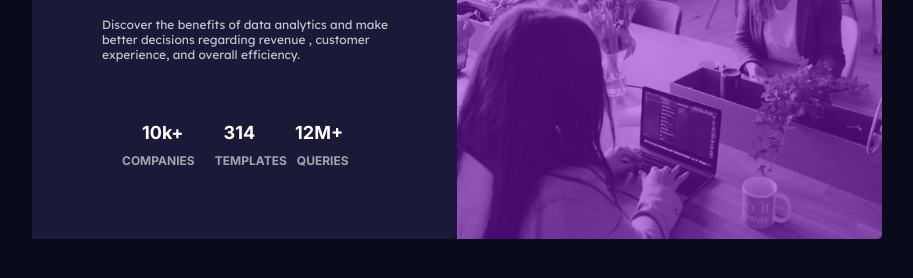
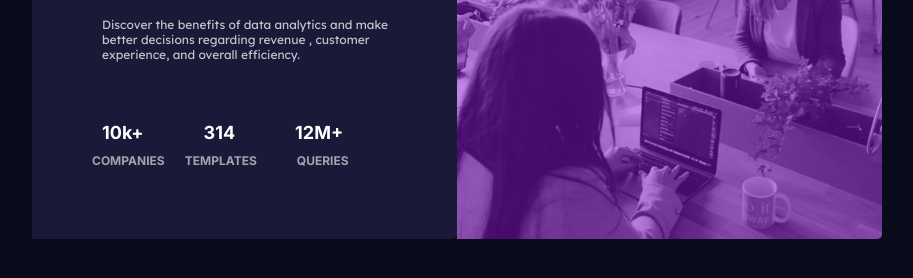
Before and after one commit to Mohammad-Mahfoud/Stats-preview-card-component, a plain HTML site: page index.html in a window 1280 px wide. Shown: the part 336-614 px from the top of the page, without its empty margins (183-1096 px from the left). Drawn offline with Linux system fonts and the light colour scheme.

Commit message:
final result

```diff
--- a/index.html
+++ b/index.html
@@ -25,21 +25,11 @@
 
      <div class="values">
 
-     <p class="p2"><span class="s">10k+</span> </p>
+     <p class="p2"><span class="s">10k+</span></p>
 
      <p class="p2"><span class="spaces"> 314</span></p>
 
      <p class="p2"><span class="spacess">12M+</span></p>
-
-
-    </div>
-
-
-
-
-
-
-          <div class="stuff">
 
 
         <p class="p3"><span class="hole">COMPANIES</span></p>
--- a/style.css
+++ b/style.css
@@ -122,7 +122,9 @@ body{
 
 .values{
      display: flex;
-      padding-left: 60px;
+
+     flex-wrap: wrap;
+
 
 }
 
@@ -136,6 +138,7 @@ body{
      font-family: 'Inter';
      font-weight: bold;
      padding-top: 60px;
+  padding-left: 20px;
 
 
 
@@ -143,9 +146,6 @@ body{
 }
 
 
-     .stuff{
-          display: flex;
-     }
 
 
 
@@ -164,6 +164,7 @@ body{
 }
 
 .p3{
+
      font-size: 12px;
      color: var(--Slightly-transparent-white-stat-headings);
      font-family: 'Inter';
@@ -171,10 +172,11 @@ body{
      padding-top: 10px;
 
 
+
 }
 
 .hole{
-     padding-left: 90px;
+     padding-left: 60px;
 }
 
 .holes{
@@ -182,7 +184,7 @@ body{
 }
 
 .holess{
-      padding-left: 10px;
+      padding-left: 40px;
 }
 
 
@@ -227,7 +229,7 @@ body{
            width: 350px ;
           display: flex;
 
-          background-image: url('images/image-header-desktop.jpg');
+          background-image: url('images/image-header-mobile.jpg');
 
            height: 300px;
           background-size: cover;
@@ -272,10 +274,4 @@ body{
 
 
 
-
-
-
-
-
-
 }
```
